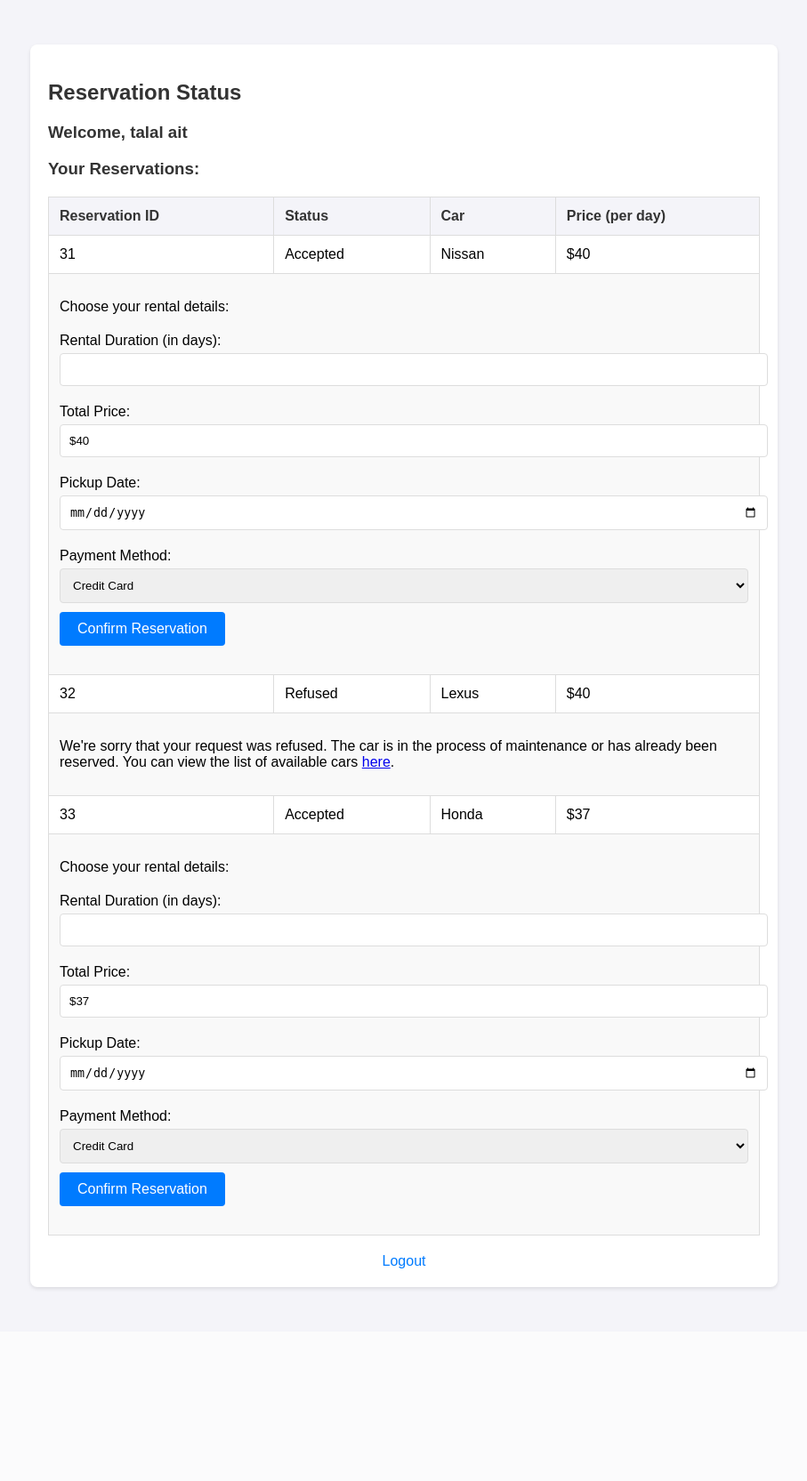
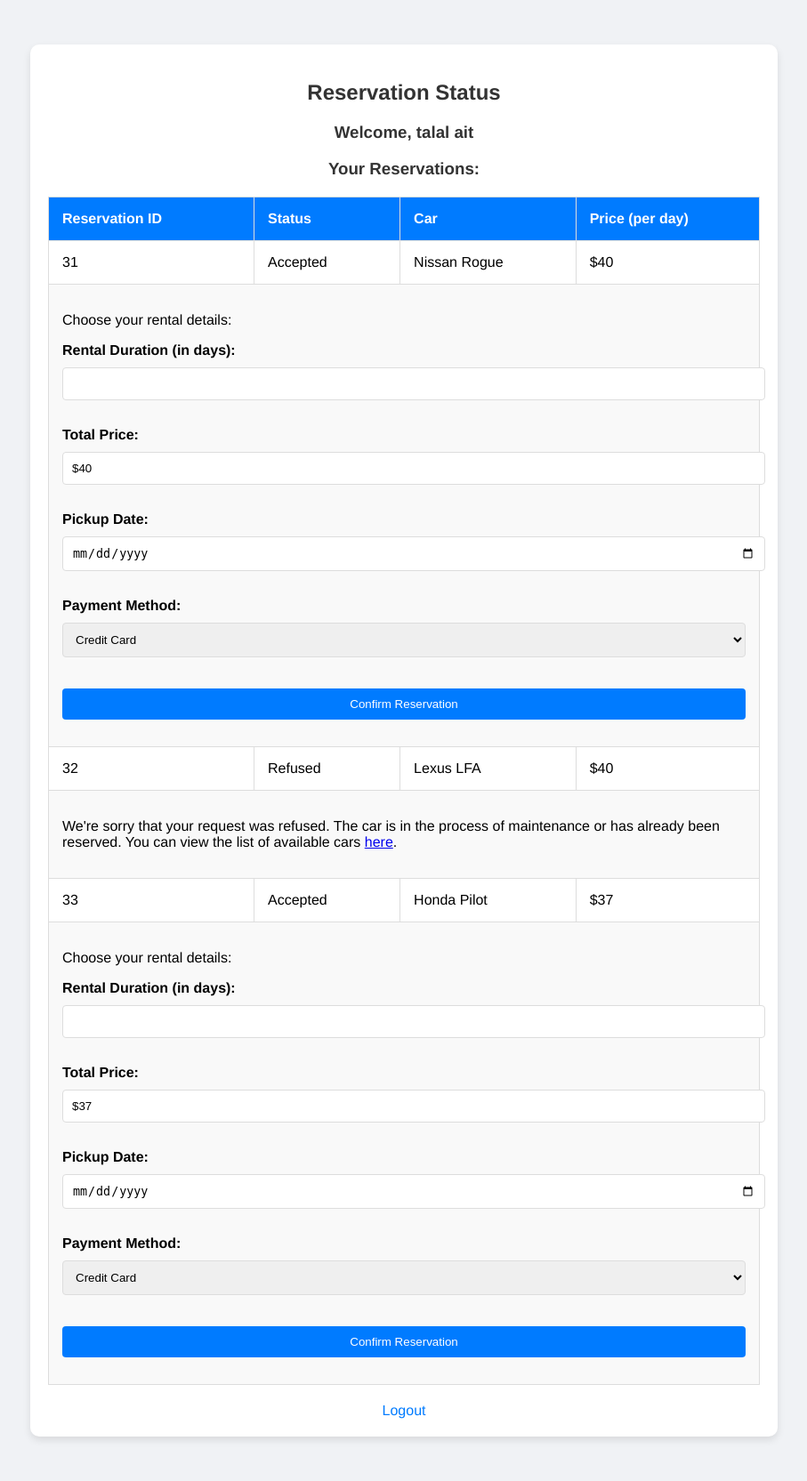
Before and after one commit to Talal-Aitmouh/CarTrade, a Flask app: page /reservation_status in a window 1280 px wide. Shown: the whole page at 89% size, without its empty margins (186-1093 px from the left). Before the commit the page ends 1451 px from the top, so only its background shows below. Run offline with Flask 3, Linux system fonts and the light colour scheme; a user stored in the database is signed in; data comes from the database, SQL or seed files in the repository; both versions use the stored data as it was after the commit.

Commit message:
update reservatio_status

```diff
--- a/app.py
+++ b/app.py
@@ -432,15 +432,31 @@ def reservation_status():
     if 'logged_in' in session:
         email = session['email']
         client_info = retrieve_client_info(email)
+        cars = retrieve_available_cars()  # Function to fetch available cars
         if client_info:
-            # Pass client information and reservations to the template
-            return render_template('reservation_status.html', client=client_info)
+            return render_template('reservation_status.html', client=client_info, cars=cars)
         else:
             flash("Client information not found", "error")
-            return redirect('/cus_login')
+            return redirect('/customer_login')
     else:
-        return redirect('/cus_login')
+        return redirect('/customer_login')
 
+def retrieve_available_cars():
+    conn = sqlite3.connect('loc.db')
+    cursor = conn.cursor()
+    cursor.execute("SELECT * FROM voiture WHERE disponibilite='Disponible' ORDER BY RANDOM() LIMIT 6")
+    cars = cursor.fetchall()
+    conn.close()
+    return [{
+        "id_voiture": car[0],
+        "marque": car[1],
+        "modele": car[2],
+        "immatriculation": car[3],
+        "categorie": car[4],
+        "prix": car[5],
+        "disponibilite": car[6],
+        "image_url": car[7]
+    } for car in cars]
 
 def retrieve_client_info(email):
     conn = sqlite3.connect('loc.db')
@@ -448,19 +464,25 @@ def retrieve_client_info(email):
     cursor.execute("SELECT * FROM client WHERE email=?", (email,))
     client_info = cursor.fetchone()
     if client_info:
-        # Extract client information
-        client_id, nom, prenom, _, telephone = client_info
-        # Fetch reservations for the client
-        cursor.execute("SELECT * FROM reservation inner join voiture on reservation.id_voiture = voiture.id_voiture WHERE reservation.id_client=?", (client_id,))
+        client_id, nom, prenom, email, telephone = client_info
+        cursor.execute("""
+            SELECT reservation.id_reservation, reservation.id_client, reservation.id_voiture, reservation.status,
+                   reservation.id_manager, voiture.marque, voiture.modele, voiture.immatriculation, voiture.categorie,
+                   voiture.prix, voiture.disponibilite, voiture.image_url
+            FROM reservation
+            INNER JOIN voiture ON reservation.id_voiture = voiture.id_voiture
+            WHERE reservation.id_client=?
+        """, (client_id,))
         reservations = cursor.fetchall()
         conn.close()
-        return [
-             client_id,
-            nom,
-             prenom,
-            telephone,
-             reservations
-        ]
+        return {
+            "id": client_id,
+            "nom": nom,
+            "prenom": prenom,
+            "email": email,
+            "telephone": telephone,
+            "reservations": reservations
+        }
     else:
         conn.close()
         return None
--- a/templates/reservation_status.html
+++ b/templates/reservation_status.html
@@ -1,124 +1,130 @@
 <!DOCTYPE html>
 <html lang="en">
 <head>
-    <meta charset="UTF-8">
-    <meta name="viewport" content="width=device-width, initial-scale=1.0">
+    <meta charset="UTF-8" />
+    <meta name="viewport" content="width=device-width, initial-scale=1.0" />
     <title>Reservation Status</title>
-
-</head>
-<style>body {
-    font-family: Arial, sans-serif;
-    background-color: #f4f4f9;
+    <style>
+        body {
+            font-family: 'Helvetica Neue', Arial, sans-serif;
+            background-color: #f0f2f5;
             margin: 0;
             padding: 0;
         }
-
         .container {
             max-width: 800px;
             margin: 50px auto;
             padding: 20px;
             background-color: #fff;
-    box-shadow: 0 2px 4px rgba(0,0,0,0.1);
-    border-radius: 8px;
+            box-shadow: 0 4px 8px rgba(0, 0, 0, 0.1);
+            border-radius: 10px;
         }
-
         h2, h3 {
             color: #333;
+            text-align: center;
         }
-
         table {
             width: 100%;
             border-collapse: collapse;
             margin: 20px 0;
         }
-
         table, th, td {
             border: 1px solid #ddd;
         }
-
         th, td {
-    padding: 12px;
+            padding: 15px;
             text-align: left;
         }
-
         th {
-    background-color: #f4f4f9;
-    color: #333;
+            background-color: #007bff;
+            color: #fff;
         }
-
         tbody tr:nth-child(even) {
             background-color: #f9f9f9;
         }
-
-form {
-    margin: 20px 0;
+        tbody tr:hover {
+            background-color: #f1f1f1;
         }
-
-label {
-    display: block;
-    margin: 10px 0 5px;
-}
-
-input, select {
-    width: 100%;
-    padding: 10px;
-    margin-bottom: 10px;
-    border: 1px solid #ddd;
-    border-radius: 4px;
-}
-
-button {
-    background-color: #007BFF;
-    color: #fff;
-    padding: 10px 20px;
-    border: none;
-    border-radius: 4px;
-    cursor: pointer;
-    font-size: 16px;
-}
-
-button:hover {
-    background-color: #0056b3;
-}
-
         .message {
             color: #ff0000;
+            text-align: center;
         }
-
         .logout-link {
             display: block;
             margin-top: 20px;
             text-align: center;
-    color: #007BFF;
+            color: #007bff;
             text-decoration: none;
         }
-
         .logout-link:hover {
             text-decoration: underline;
         }
-
-/* Responsive Styles */
-@media (max-width: 600px) {
-    .container {
-        padding: 15px;
+        .form-group {
+            margin-bottom: 15px;
         }
-
-    table, th, td {
-        font-size: 14px;
+        label {
+            display: block;
+            margin-bottom: 5px;
+            font-weight: bold;
         }
-
+        input, select, button {
+            width: 100%;
+            padding: 10px;
+            margin: 5px 0 15px 0;
+            border: 1px solid #ddd;
+            border-radius: 4px;
+        }
         button {
+            background-color: #007bff;
+            color: #fff;
+            border: none;
+            cursor: pointer;
+            transition: background-color 0.3s ease;
+        }
+        button:hover {
+            background-color: #0056b3;
+        }
+        .hidden {
+            display: none;
+        }
+        .car-container {
+            display: flex;
+            flex-wrap: wrap;
+            gap: 20px;
+            margin-top: 20px;
+        }
+        .cars {
+            background-color: #fff;
+            box-shadow: 0 2px 4px rgba(0, 0, 0, 0.1);
+            border-radius: 8px;
+            overflow: hidden;
+            text-align: center;
+            flex: 1 1 calc(33% - 20px);
+            display: flex;
+            flex-direction: column;
+        }
+        .cars img {
             width: 100%;
+            object-fit: cover;
         }
+        .cars h4 {
+            margin: 10px 0;
+            font-size: 18px;
         }
-
+        .cars p {
+            margin: 0 10px 10px;
+        }
+        .cars form {
+            margin: 10px;
+        }
     </style>
+</head>
 <body>
 <div class="container">
     <h2>Reservation Status</h2>
     <div>
         {% if client %}
-                <h3>Welcome, {{ client[1] }} {{ client[2] }}</h3>
+        <h3>Welcome, {{ client.nom }} {{ client.prenom }}</h3>
         <h3>Your Reservations:</h3>
         <table>
             <thead>
@@ -130,37 +136,64 @@ button:hover {
             </tr>
             </thead>
             <tbody>
-                        {% for reservation in client[4] %}
+            {% for reservation in client.reservations %}
             <tr>
                 <td>{{ reservation[0] }}</td>
                 <td>{{ reservation[3] }}</td>
-                                <td>{{ reservation[6] }}</td>
-                                <td>${{ reservation[10] }}</td>
+                <td>{{ reservation[5] }} {{ reservation[6] }}</td>
+                <td>${{ reservation[9] }}</td>
             </tr>
             <tr>
                 <td colspan="4">
                     {% if reservation[3] == 'Accepted' %}
                     <p>Choose your rental details:</p>
                     <form action="/confirm_reservation/{{ reservation[0] }}" method="POST">
+                        <div class="form-group">
                             <label for="duration">Rental Duration (in days):</label>
-                                            <input type="number" id="duration" name="duration" min="1" required oninput="updateTotalPrice(this, {{ reservation[10] }})"><br>
+                            <input type="number" id="duration" name="duration" min="1" required oninput="updateTotalPrice(this, {{ reservation[9] }})"/>
+                        </div>
+                        <div class="form-group">
                             <label for="total_price">Total Price:</label>
-                                            <input type="text" id="total_price" name="total_price" class="total-price" value="${{ reservation[10] }}" readonly><br>
+                            <input type="text" id="total_price" name="total_price" class="total-price" value="${{ reservation[9] }}" readonly/>
+                        </div>
+                        <div class="form-group">
                             <label for="pickup_date">Pickup Date:</label>
-                                            <input type="date" id="pickup_date" name="pickup_date" required><br>
+                            <input type="date" id="pickup_date" name="pickup_date" required/>
+                        </div>
+                        <div class="form-group">
                             <label for="payment_method">Payment Method:</label>
                             <select id="payment_method" name="payment_method" required>
                                 <option value="credit_card">Credit Card</option>
                                 <option value="paypal">PayPal</option>
                                 <option value="bank_transfer">Bank Transfer</option>
-                                            </select><br>
-
+                            </select>
+                        </div>
                         <button type="submit">Confirm Reservation</button>
                     </form>
                     {% elif reservation[3] == 'Refused' %}
-                                        <p>We're sorry that your request was refused. The car is in the process of maintenance or has already been reserved. You can view the list of available cars <a href="/cars_html">here</a>.</p>
+                    <p>We're sorry that your request was refused. The car is in the process of maintenance or has already been reserved. You can view the list of available cars <a href="#" onclick="showAvailableCars(event)">here</a>.</p>
+                    <div id="available-cars" class="hidden">
+                        <h3>Available Cars:</h3>
+                        <div class="car-container">
+                            {% for car in cars %}
+                            <div class="cars">
+                                <img src="{{ car.image_url }}" alt="{{ car.marque }} {{ car.modele }}" />
+                                <h4>{{ car.marque }} {{ car.modele }}</h4>
+                                <p>Price per day: ${{ car.prix }}</p>
+                                <p>Immaticulation: {{ car.immatriculation }}</p>
+                                <p>Categorie: {{ car.categorie }}</p>
+                                <form action="{{ url_for('submit_reservation', car_id=car.id_voiture) }}" method="POST">
+                                    <input required="true" name="name" type="hidden" value="{{ client.nom }}"/>
+                                    <input required="true" name="prenom" type="hidden" value="{{ client.prenom }}"/>
+                                    <input required="true" name="email" type="hidden" value="{{ client.email }}"/>
+                                    <input required="true" name="phone" type="hidden" value="{{ client.telephone }}"/>
+                                    <input type="submit" value="Rent now">
+                                </form>
+                            </div>
+                            {% endfor %}
+                        </div>
+                    </div>
                     {% endif %}
-
                     {% if reservation[3] == 'Pending' %}
                     <form action="/cancel_reservation/{{ reservation[0] }}" method="POST">
                         <button type="submit">Cancel Reservation</button>
@@ -181,11 +214,15 @@ button:hover {
     function updateTotalPrice(element, pricePerDay) {
         const duration = element.value;
         const totalPrice = duration * pricePerDay;
-            const totalPriceElement = element.closest('form').querySelector('.total-price');
+        const totalPriceElement = element.closest("form").querySelector(".total-price");
         totalPriceElement.value = `$${totalPrice.toFixed(2)}`;
+    }
+
+    function showAvailableCars(event) {
+        event.preventDefault();
+        const availableCarsSection = document.getElementById("available-cars");
+        availableCarsSection.classList.toggle("hidden");
     }
 </script>
 </body>
-
-
 </html>
```
Also changed, not shown: loc.db. Lines whose indentation alone changed are shown as unchanged.
